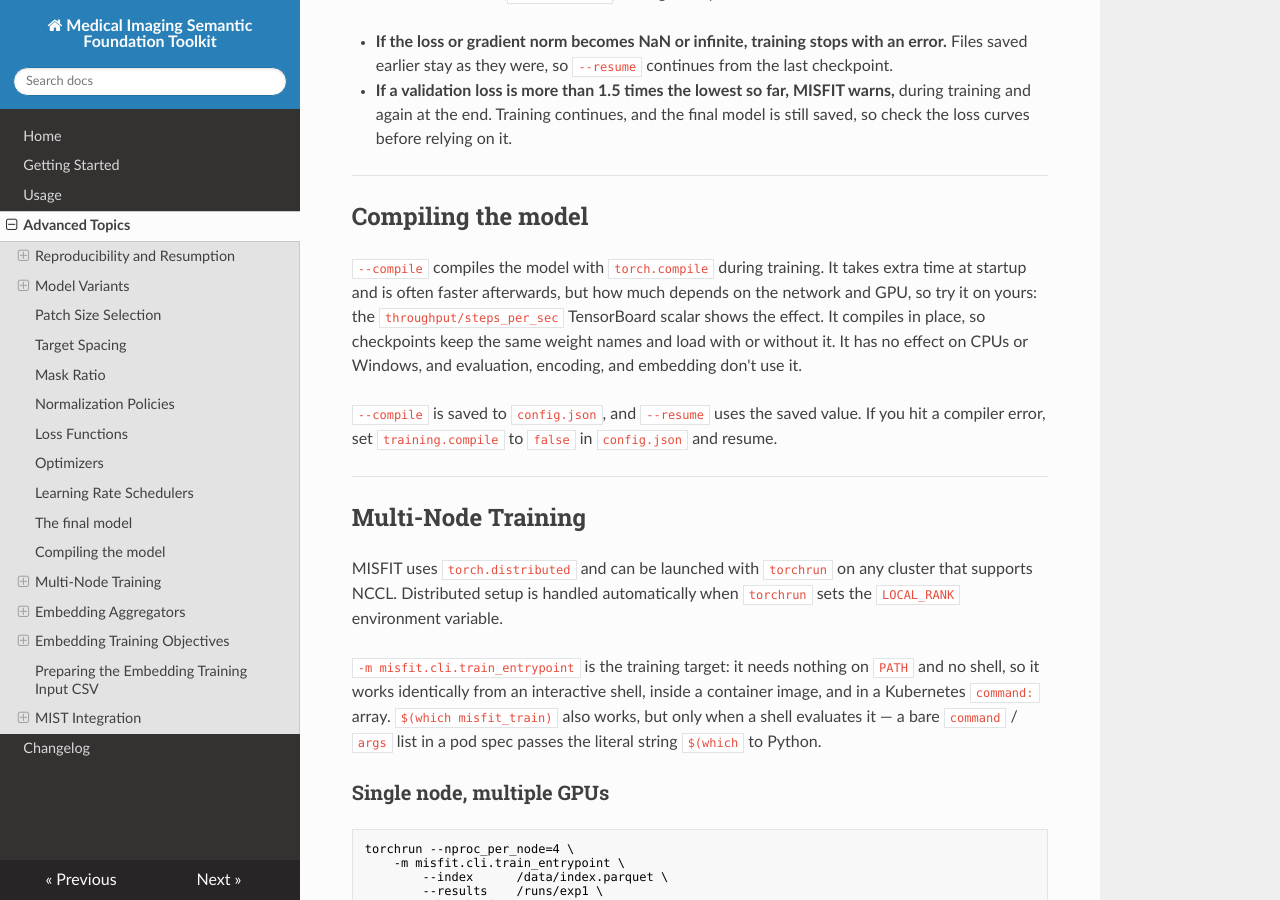
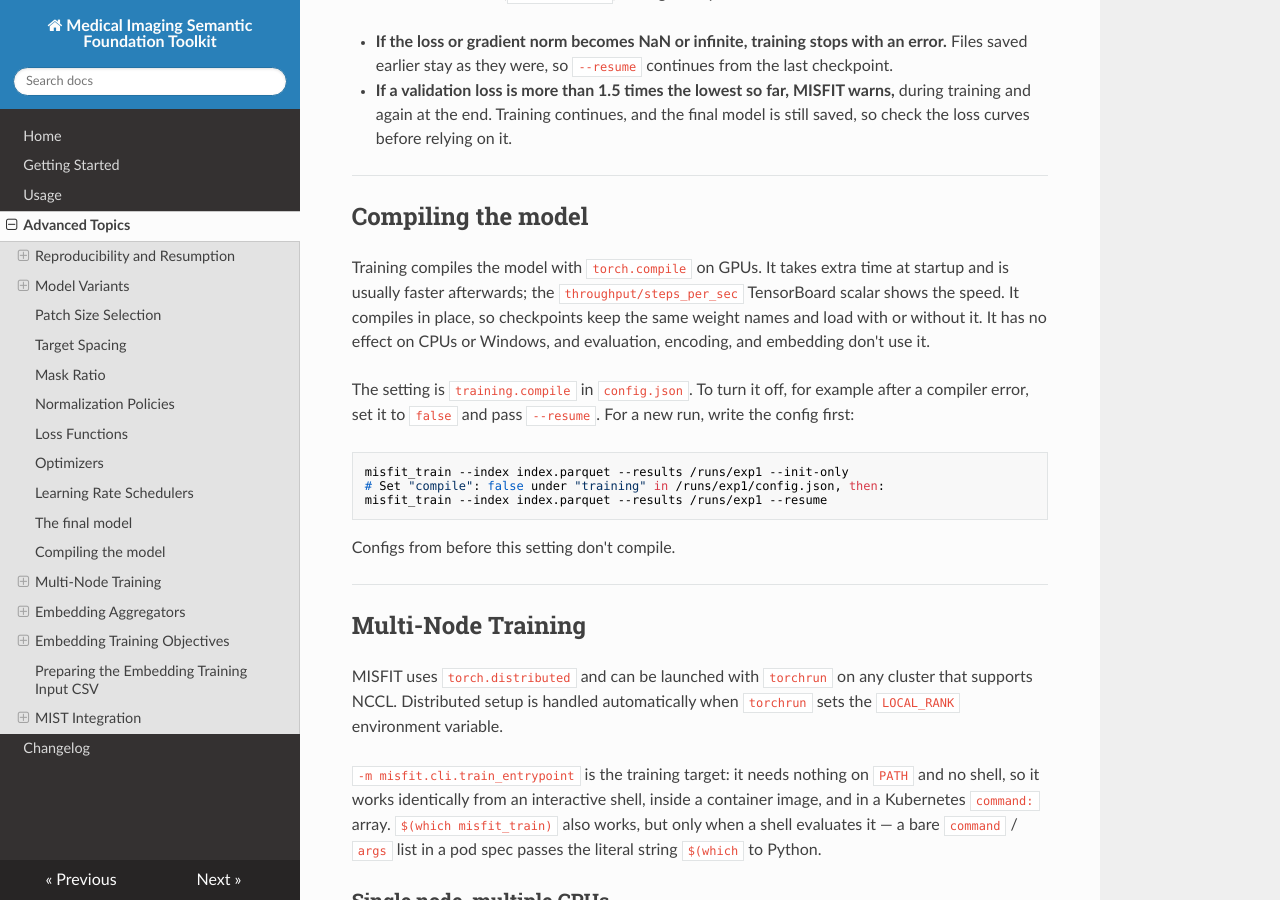
Before and after one commit to aecelaya/MISFIT, an MkDocs documentation site: the page built from docs/advanced_topics.md, in a window 1280 px wide and 900 px high, scrolled down 10611 px. Built offline with MkDocs 1.6.1, drawn with Linux system fonts in a browser that asks for light colours; nearby versions of some CDN libraries; library files that are not in the unit come from our copies.

Commit message:
Compile by default and remove the --compile flag
As in MIST, training.compile is on for new runs and config.json turns it off.
So that a run can do that and still start from pretrained weights, --init-weights
now applies when --resume finds no checkpoint.

Co-Authored-By: Claude Opus 5.5 <noreply@anthropic.com>

````diff
--- a/docs/advanced_topics.md
+++ b/docs/advanced_topics.md
@@ -530,16 +530,23 @@ the run:
 
 ## Compiling the model
 
-`--compile` compiles the model with `torch.compile` during training. It takes
-extra time at startup and is often faster afterwards, but how much depends on
-the network and GPU, so try it on yours: the `throughput/steps_per_sec`
-TensorBoard scalar shows the effect. It compiles in place, so checkpoints keep
+Training compiles the model with `torch.compile` on GPUs. It takes extra time at
+startup and is usually faster afterwards; the `throughput/steps_per_sec`
+TensorBoard scalar shows the speed. It compiles in place, so checkpoints keep
 the same weight names and load with or without it. It has no effect on CPUs or
 Windows, and evaluation, encoding, and embedding don't use it.
 
-`--compile` is saved to `config.json`, and `--resume` uses the saved value. If
-you hit a compiler error, set `training.compile` to `false` in `config.json` and
-resume.
+The setting is `training.compile` in `config.json`. To turn it off, for example
+after a compiler error, set it to `false` and pass `--resume`. For a new run,
+write the config first:
+
+```console
+misfit_train --index index.parquet --results /runs/exp1 --init-only
+# Set "compile": false under "training" in /runs/exp1/config.json, then:
+misfit_train --index index.parquet --results /runs/exp1 --resume
+```
+
+Configs from before this setting don't compile.
 
 ---
 
````
Also changed, not shown: CHANGELOG.md (+6 -3 lines), CLAUDE.md (+10 -8 lines), docs/usage.md (+0 -2 lines), 5 other files.
